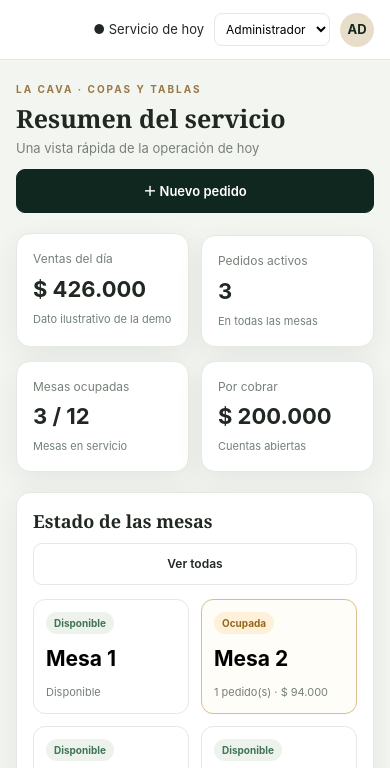
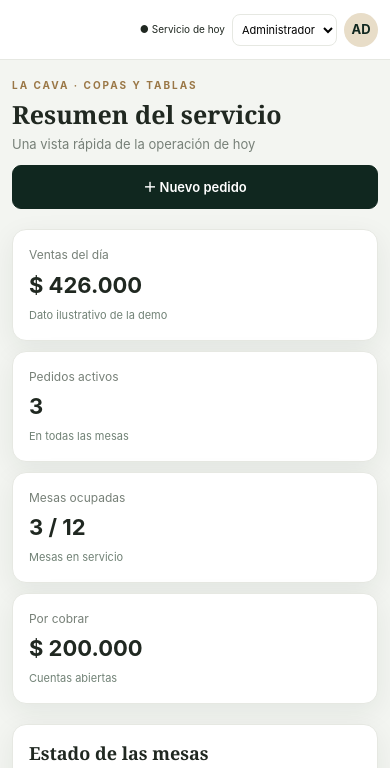
Before and after one commit to haperez86/La-cava, a plain HTML site: page index.html in a window 390 px wide. Shown: the top 768 px of the page. Drawn offline with Linux system fonts and the light colour scheme.

Commit message:
fix: prevent mobile overflow in La Cava

```diff
--- a/index.html
+++ b/index.html
@@ -41,6 +41,42 @@
   .modal-actions{grid-template-columns:1fr}
   .modal-actions>.btn,.modal-actions>button{grid-column:1/-1}
   .mobile-nav button{font-size:9px}
+}
+
+
+/* Corrección de desbordamiento y jerarquía en móviles */
+html,body{width:100%;max-width:100%;overflow-x:hidden}
+.app,.main,.content,.page,.card,.stats,.layout2{min-width:0;max-width:100%}
+@media(max-width:700px){
+  .app{width:100%;overflow-x:hidden}
+  .main{width:100%;min-width:0;overflow-x:hidden}
+  .topbar{width:100%;min-width:0;max-width:100%;padding:0 12px;gap:8px}
+  .topbar>div,.user{min-width:0;max-width:100%}
+  .user{display:flex;align-items:center;gap:7px}
+  .user>span{font-size:10px;white-space:nowrap}
+  .user select{max-width:112px;min-width:0;padding:7px 5px!important;font-size:11px!important}
+  .content{width:100%;max-width:100%;min-width:0;padding:18px 12px;overflow-x:hidden}
+  .page-head{width:100%;min-width:0}
+  .page-head h2{overflow-wrap:anywhere}
+  .page-head>.btn,.page-head button{width:100%;max-width:100%;min-width:0;white-space:normal}
+  .stats{display:grid;grid-template-columns:minmax(0,1fr);width:100%;gap:10px}
+  .stats>.card{width:100%;min-width:0;margin:0}
+  .card{min-width:0;max-width:100%;overflow-wrap:anywhere}
+  .layout2,.table-grid,.menu-grid,.kitchen-grid{min-width:0;max-width:100%}
+  .table-grid{grid-template-columns:repeat(2,minmax(0,1fr))}
+  .table-tile{min-width:0;max-width:100%}
+  .toolbar{width:100%;min-width:0}
+  .toolbar>*{min-width:0;max-width:100%}
+  .section-title>*{min-width:0;max-width:100%}
+  .mobile-nav{width:100%;max-width:100%;left:0;right:0}
+  .modal-back{width:100%;max-width:100%;overflow-x:hidden}
+  .modal{width:100%;max-width:100%;min-width:0;overflow-x:hidden}
+  .modal input,.modal select,.modal textarea{max-width:100%;min-width:0}
+}
+@media(max-width:380px){
+  .content{padding-left:10px;padding-right:10px}
+  .table-grid{grid-template-columns:minmax(0,1fr)}
+  .user>span{display:none}
 }
 
 </style>
```
